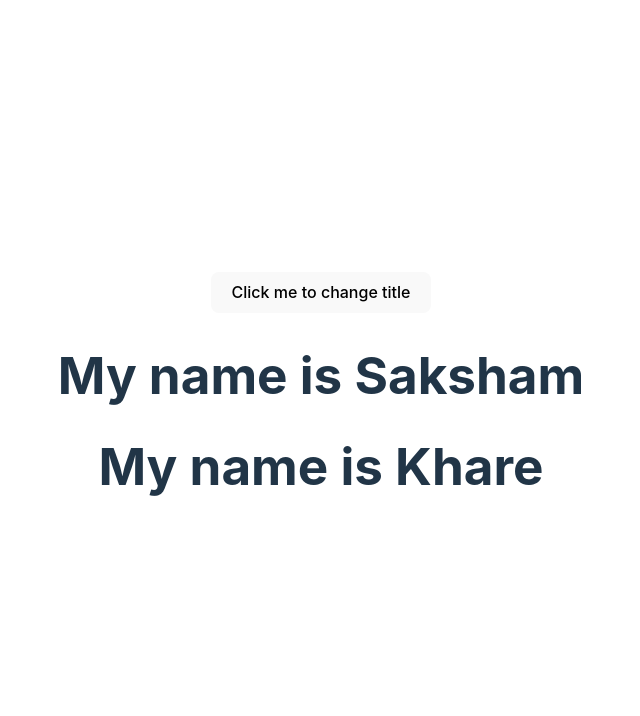
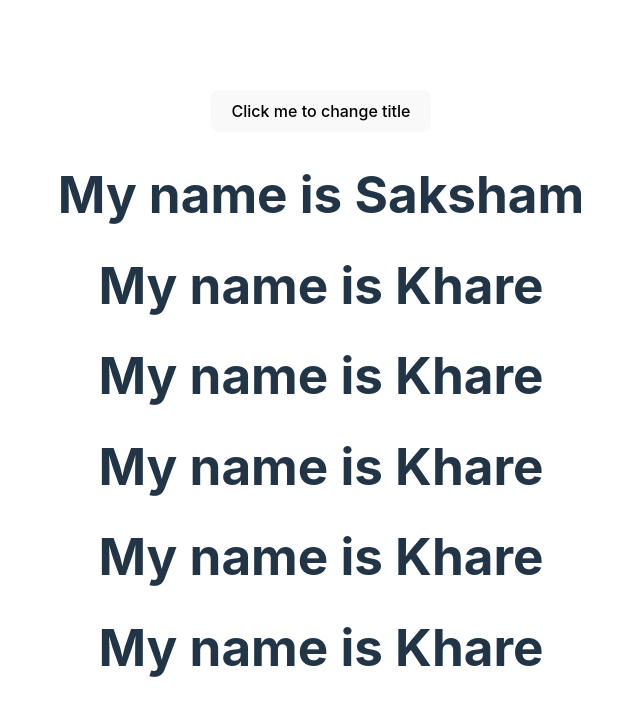
Before and after one commit to tyrex1829/hooksReact, a React app: page / in a window 1280 px wide. Shown: the top 716 px of the page, without its empty margins (319-959 px from the left). Built offline with nearby package versions, Linux system fonts and the light colour scheme; the HTML template or start-up script is replaced by a standard one.

Commit message:
second sol of re-render

```diff
--- a/src/App.jsx
+++ b/src/App.jsx
@@ -7,10 +7,21 @@ function App() {
   const [name, setName] = useState("Saksham");
 
   return (
-    <>
-      <HeaderWithButton />
+    <div>
+      <button
+        onClick={() => {
+          setName(Math.random());
+        }}
+      >
+        Click me to change title
+      </button>
+      <Header x={name} />
       <Header x={"Khare"} />
-    </>
+      <Header x={"Khare"} />
+      <Header x={"Khare"} />
+      <Header x={"Khare"} />
+      <Header x={"Khare"} />
+    </div>
   );
 }
 
--- a/src/components/Header.jsx
+++ b/src/components/Header.jsx
@@ -1,9 +1,11 @@
-function Header({ x }) {
+import React from "react";
+
+const Header = React.memo(function Heading({ x }) {
   return (
     <div>
       <h1>My name is {x}</h1>
     </div>
   );
-}
+});
 
 export default Header;
```
